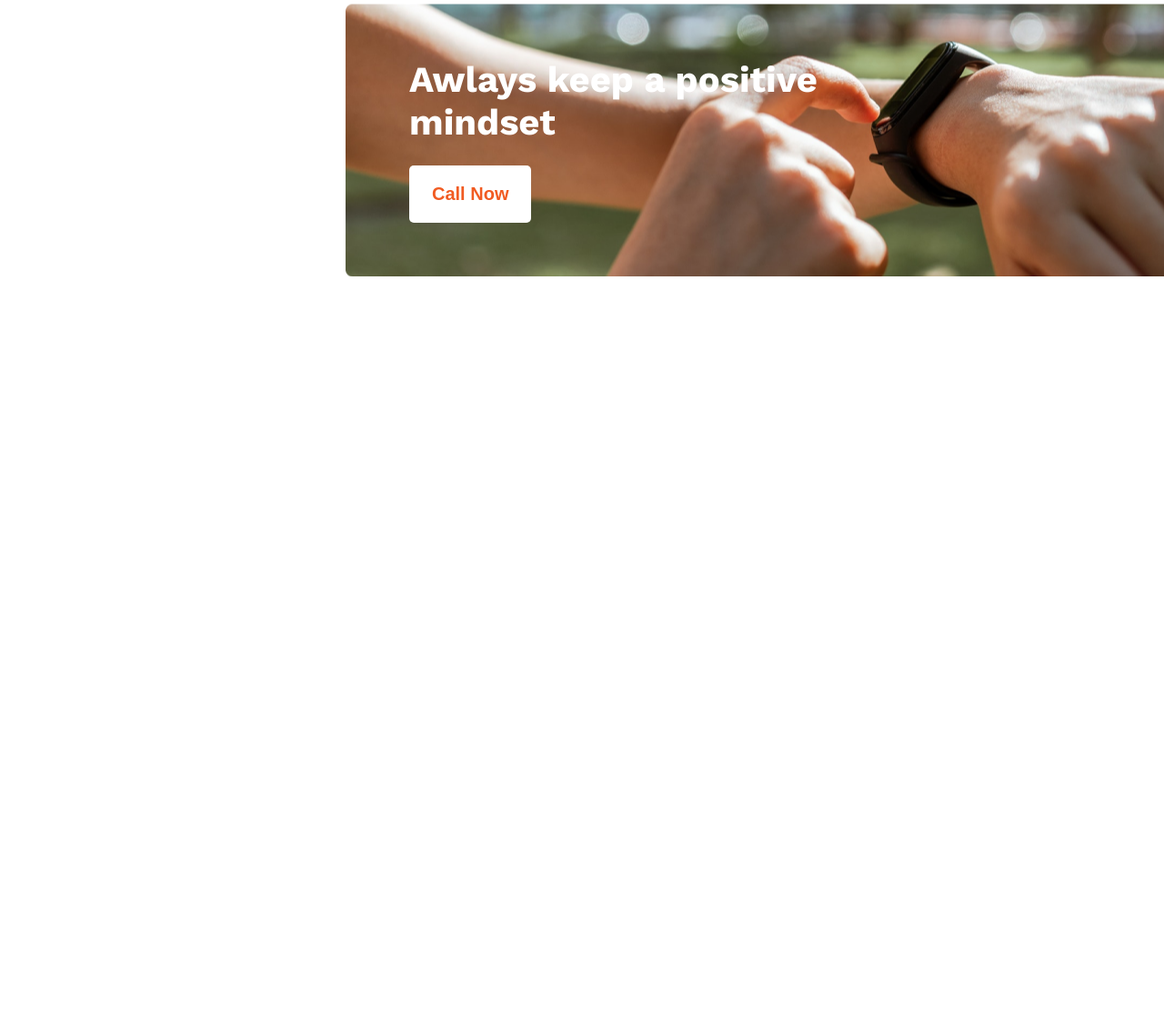
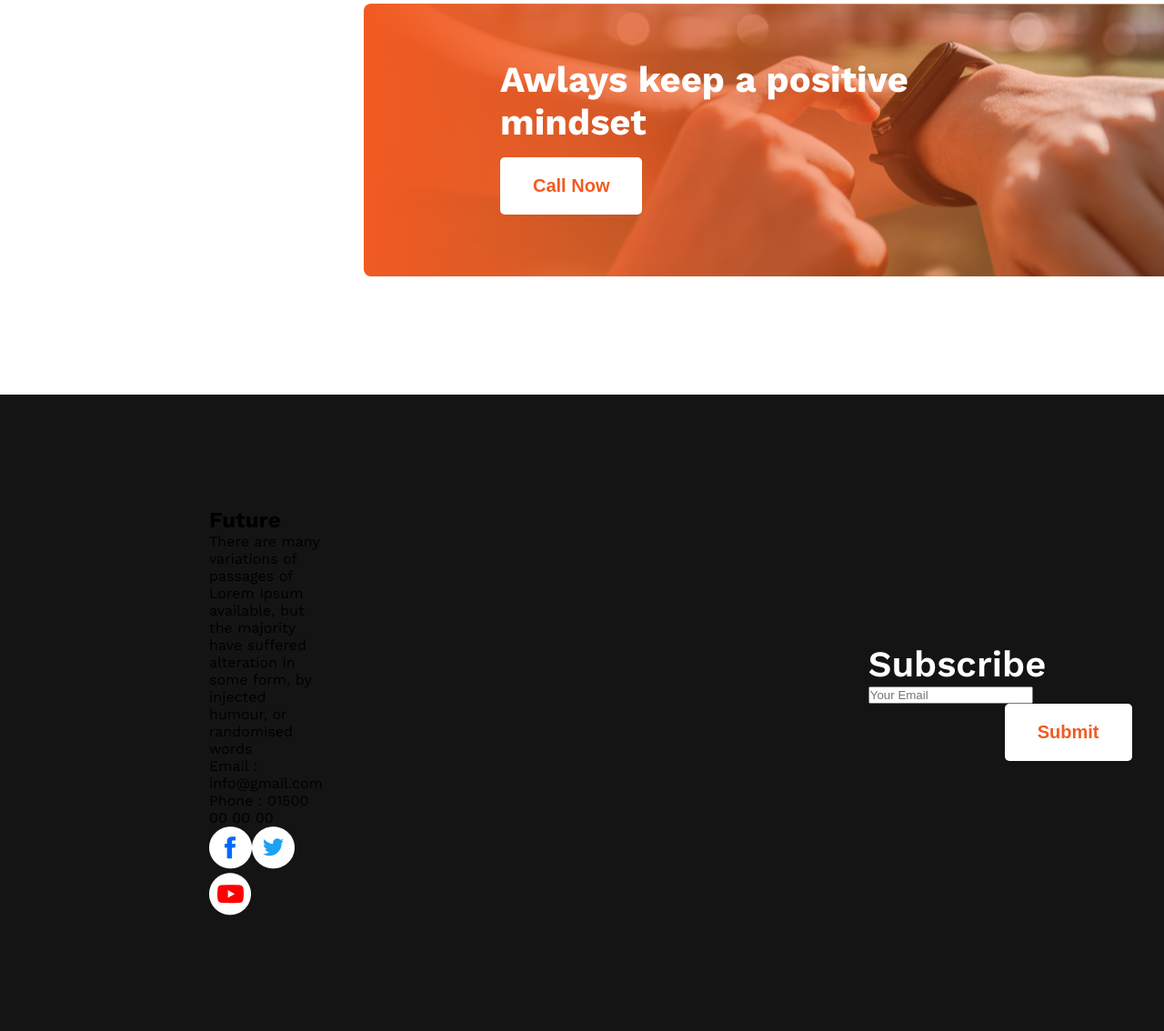
Before and after one commit to jahidethans/homework2, a plain HTML site: page index.html in a window 1280 px wide. Shown: the part 2382-3516 px from the top of the page at 91% size. Before the commit the page ends 2816 px from the top, so only its background shows below. Drawn offline with nearby package versions, Linux system fonts and the light colour scheme.

Commit message:
footer halfway

```diff
--- a/index.html
+++ b/index.html
@@ -64,9 +64,28 @@
     </section>
     <section class="contact">
         <h1 class="contact-title">Awlays keep a positive <br> mindset</h1>
-        <button class="btn-primary">Call Now</button>
+        <button class="btn-primary btn-rev">Call Now</button>
     </section>
 </main>
-<footer></footer>
+<footer>
+    <section class="ftr">
+        <div class="info">
+            <h1>Future</h1>
+            <p class="paragraph-des">There are many variations of passages of Lorem Ipsum available, but the majority have suffered alteration in some form, by injected humour, or randomised words</p>
+            <p class="email">Email : info@gmail.com</p>
+            <p class="phone">Phone : 01500 00 00 00</p>
+            <div class="social-links">
+                <a href=""><img src="images/icons/fb.png" alt=""></a><a href=""><img src="images/icons/twitter.png" alt=""></a><a href=""><img src="images/icons/youtube.png" alt=""></a>
+            </div>
+        </div>
+        <div class="subscribe">
+            <h3 class="subscribe-title">Subscribe</h3>
+            <form action="">
+                <input type="email" placeholder="Your Email">
+                <input class="btn-primary btn-rev" type="submit">
+            </form>
+        </div>
+    </section>
+</footer>
 </body>
 </html>
--- a/styles/portfolio.css
+++ b/styles/portfolio.css
@@ -119,23 +119,29 @@ body {
 }
 
 .contact {
-    background-image: url('../images/watch.png');
+    border-radius: 8px;
+    background: linear-gradient(90deg, #F15B22 0%, rgba(241, 91, 34, 0) 100%), url('../images/watch.png');
     background-repeat: no-repeat;
     background-position: center;
-    width: 1300px;
+    width: 1100px;
     height: 300px;
-    margin: 130px 300px;
+    margin: 130px 400px;
+
 }
 
+.contact {}
+
 .contact>h1 {
-    padding: 60px 600px 24px 150px;
+    padding: 60px 600px 15px 150px;
     color: #FFF;
     font-size: 40px;
     font-weight: 700;
+    width: 500px;
 }
 
-.contact>button {
+.btn-rev {
     margin: 0px 600px 24px 150px;
+    padding: 20px 36px;
     border-radius: 5px;
     background: #FFF;
     color: #F15B22;
@@ -143,3 +149,25 @@ body {
     font-size: 20px;
     font-weight: 600;
 }
+
+.ftr {
+    background-color: #151414;
+    display: flex;
+    height: 700px;
+    justify-content: space-around;
+    align-items: center;
+    gap: 600px;
+    padding-left: 230px;
+    padding-right: ;
+}
+
+.subscribe-title {
+    color: #FFF;
+    font-size: 40px;
+    font-weight: 600;
+    line-height: normal;
+}
+.subscribe{
+    display: block;
+    width: 100%;
+}
```
